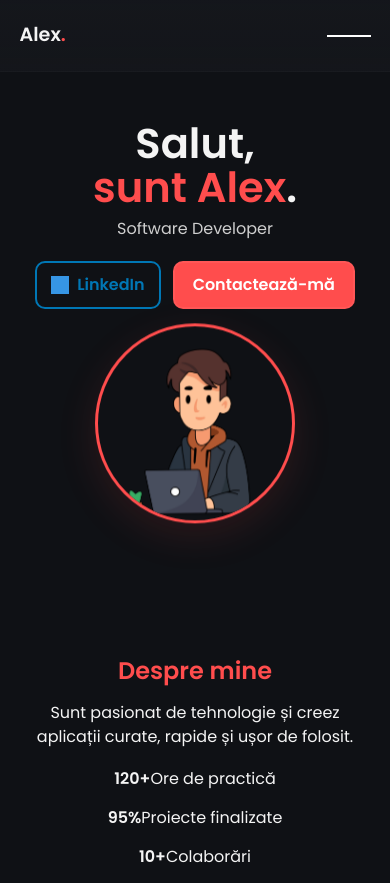
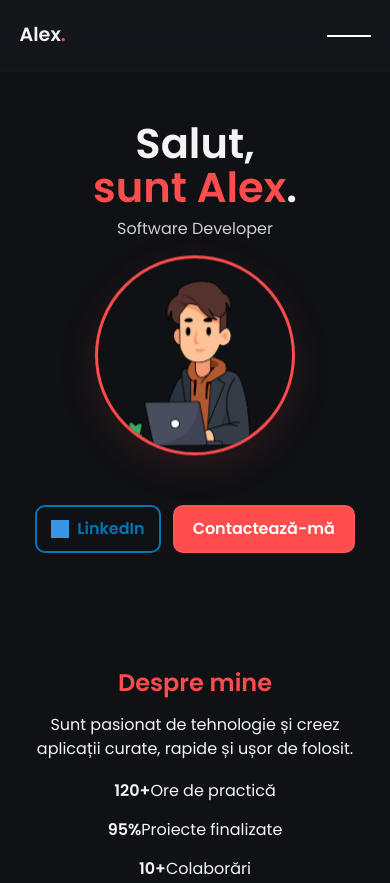
Before and after one commit to SoltanelAlex/Website-Portofoliu, a plain HTML site: page index.html in a window 390 px wide. Shown: the top 883 px of the page. Drawn offline with Linux system fonts and the light colour scheme; grey boxes are pictures that could not be loaded.

Commit message:
Fix: Finalizare layout Hero section (Desktop & Mobile responsive)

```diff
--- a/index.html
+++ b/index.html
@@ -33,18 +33,18 @@
             <div class="hero-content">
                 <h1>Salut,<br><span class="accent">sunt Alex</span>.</h1>
                 <p class="subtitle">Software Developer</p>
-
-                                <div class="hero-buttons-container">
-                    <a class="btn btn-linkedin" href="https://www.linkedin.com/in/soltanel-alexandru-b99915323" target="_blank" rel="noopener noreferrer">
-                        <img class="linkedin-icon" src="https://cdn.jsdelivr.net/gh/simple-icons/simple-icons/icons/linkedin.svg" alt="LinkedIn">
-                        LinkedIn
-                    </a>
-                    <a class="btn btn-primary" href="#contact">Contactează-mă</a>
-                </div>
             </div>
 
             <div class="hero-image">
                 <img src="Untitled_Artwork.PNG" alt="Alex - Software Developer">
+            </div>
+
+            <div class="hero-buttons-container">
+                <a class="btn btn-linkedin" href="https://www.linkedin.com/in/soltanel-alexandru-b99915323" target="_blank" rel="noopener noreferrer">
+                    <img class="linkedin-icon" src="https://cdn.jsdelivr.net/gh/simple-icons/simple-icons/icons/linkedin.svg" alt="LinkedIn">
+                    LinkedIn
+                </a>
+                <a class="btn btn-primary" href="#contact">Contactează-mă</a>
             </div>
 
         </section>
--- a/style.css
+++ b/style.css
@@ -66,58 +66,64 @@ body{
 /* MAIN spacing to account for fixed navbar */
 main{padding-top:92px;}
 
-/* HERO - DESKTOP (Aranjare Orizontală: Stânga-Dreapta) */
+/* HERO - DESKTOP (Text + Butoane | Imagine) */
 .hero{
     max-width:var(--max-width);
     margin:0 auto;
 
     display:flex;
-    flex-direction: row; /* Layout orizontal: text/butoane | imagine */
+    flex-direction: row;
     position: relative;
 
     gap:40px;
-    align-items:center; /* ✨ Centrare verticală */
+    align-items:center; /* Centrare Verticală */
     justify-content:space-between;
 
     padding:80px 20px 48px 20px;
     min-height:calc(100vh - 92px);
     text-align: left;
+
+    /* ✨ SOLUȚIA: Permitem înfășurarea pentru a permite Butoanelor să sară sub Text */
+    flex-wrap: wrap;
 }
 
-/* 1. Containerul de text (acum include și butoanele) */
+/* 1. Containerul de text (Coloana Stânga) */
 .hero-content{
-    flex:1;
-    max-width:550px; /* Lățime fixă pentru conținutul text */
+    flex: 1 1 500px; /* Permite creșterea, dar ocupă prima jumătate */
+    max-width: 550px;
     text-align: left;
     order: 1;
+    /* Am eliminat margin-bottom: 20px de pe .subtitle pentru a apropia butoanele */
 }
 .hero-content h1{font-size:2.6rem;line-height:1.05;margin-bottom:8px}
 .hero-content .accent{color:var(--accent)}
-.subtitle{color:#cfcfcf;margin-bottom:20px}
+.subtitle{color:#cfcfcf; margin-bottom: 0;}
 
-/* 2. Imaginea */
+/* 2. Imaginea (Coloana Dreapta) */
 .hero-image{
     flex:0 0 340px;
     display:flex;
     justify-content:center;
     align-items:center;
-    order: 2;
+    order: 2; /* Vine a doua */
 }
 
-/* 3. Butoane - Eliminăm poziționarea absolută */
+/* 3. Butoane - Vrem să stea sub text, vizual */
 .hero-buttons-container {
     display: flex;
     gap: 16px;
     flex-wrap: wrap;
-    justify-content: flex-start; /* Aliniate la stânga */
+    justify-content: flex-start; /* Aliniate la stânga textului */
 
-    /* Linii ELIMINATE/MODIFICATE: */
-    /* position: absolute; */
-    /* left: 20px; */
-    /* bottom: 25%; */
-    margin-top: 15px; /* Adaugă spațiu după subtitlu */
-    max-width: 100%; /* Folosește lățimea normală */
-    order: 3;
+    /* Resetăm poziționarea absolută */
+    position: static;
+
+    /* ✨ SOLUȚIA: Forțăm butoanele să stea sub text, dar să fie vizual în prima coloană */
+    flex: 1 0 100%; /* Ocupă lățimea completă pentru a sări pe un rând nou */
+    max-width: 550px; /* Limitat la lățimea textului */
+    margin-top: 15px; /* Spațiu între subtitlu și butoane */
+
+    order: 3; /* Ordinea este ultima, dar Flexbox-ul îl pune pe rândul 2 sub Text */
 }
 
 
@@ -231,15 +237,6 @@ main{padding-top:92px;}
 /* RESPONSIVE - MOBILE 📱 (Layout Vertical) */
 @media (max-width:900px){
 
-    /* Scoatem butoanele din poziția absolută și le punem înapoi în fluxul normal */
-    .hero-buttons-container {
-        position: static;
-        max-width: 100%;
-        margin-top: 20px;
-        left: auto;
-        bottom: auto;
-    }
-
     /* NAV/MAIN */
     main{padding-top:72px}
 
@@ -252,19 +249,25 @@ main{padding-top:92px;}
         justify-content: flex-start;
         text-align: center;
         gap: 12px;
+        flex-wrap: nowrap; /* Resetăm de pe desktop */
     }
 
     /* 1. Textul (Primul) */
     .hero-content{
-        order: 1; /* PRIMUL */
+        order: 1; /* ✨ PRIMUL ÎN HERO */
         text-align: center;
         width: 100%;
         padding-top: 10px;
+        /* Resetăm proprietățile de flex de pe desktop: */
+        flex: auto;
+        max-width: 100%;
     }
+    .subtitle{margin-bottom: 0;} /* Asigurăm că nu este spațiu suplimentar */
+
 
     /* 2. Imaginea (A doua) */
     .hero-image{
-        order: 2; /* AL DOILEA */
+        order: 2; /* ✨ AL DOILEA ÎN HERO */
         margin: 10px 0;
         flex: 0 0 auto;
     }
@@ -275,20 +278,25 @@ main{padding-top:92px;}
 
     /* 3. Butoanele (Al treilea) */
     .hero-buttons-container {
-        order: 3; /* AL TREILEA */
+        position: static; /* ✨ DEZACTIVĂM poziționarea absolută */
+        order: 3; /* ✨ AL TREILEA ÎN HERO */
         gap: 12px;
         justify-content: center; /* Butoane centrate pe mobil */
         width: 100%;
+        margin-top: 20px;
+        /* Resetăm proprietățile de flex de pe desktop: */
+        flex: auto;
+        max-width: 100%;
     }
 
     /* Proiecte - Lățime completă pe mobil */
     .project-card {
-        width: 100%; /* Ocupă lățimea completă pe mobil */
+        width: 100%;
         max-width: 400px;
         margin: 0 auto;
     }
     .card-buttons {
-        justify-content: center; /* Centrează butoanele pe mobil */
+        justify-content: center;
     }
 
     /* Navbar/Meniu Burger */
```
